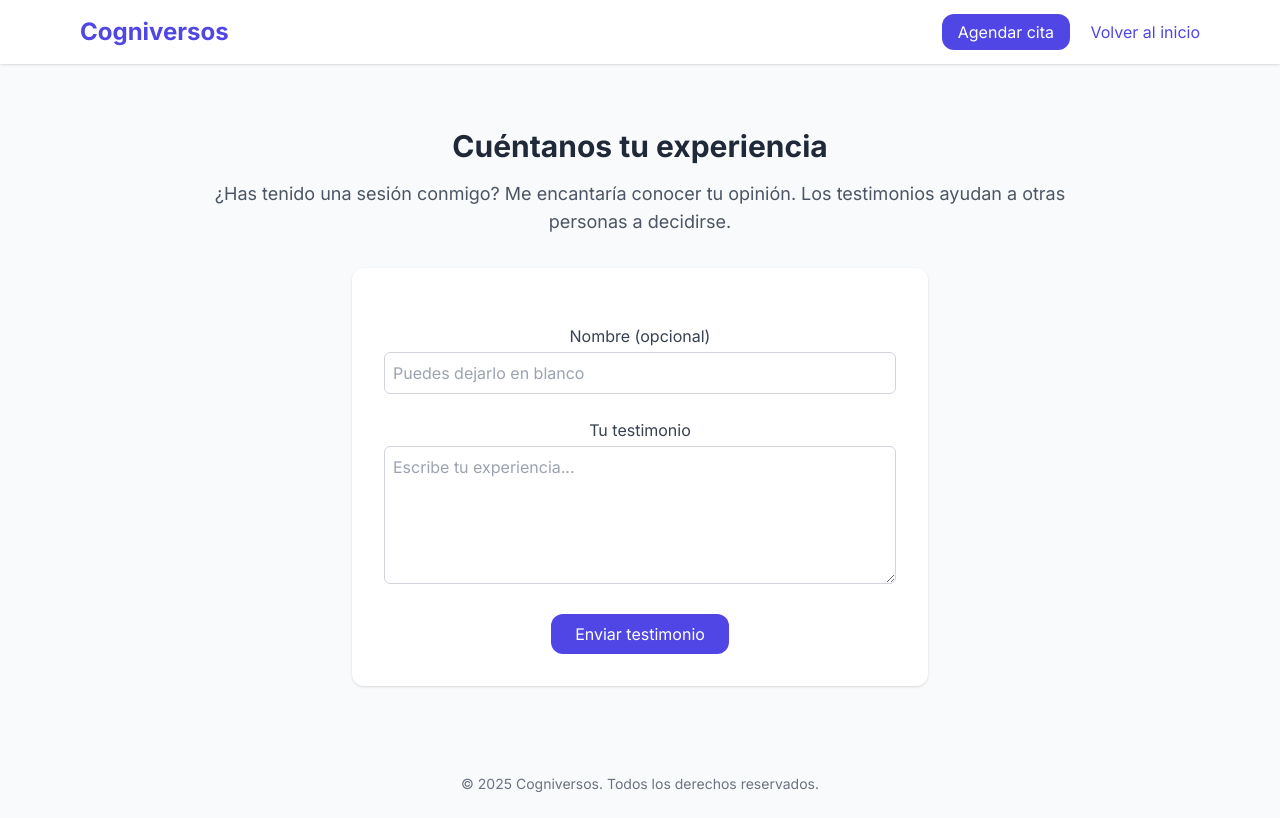
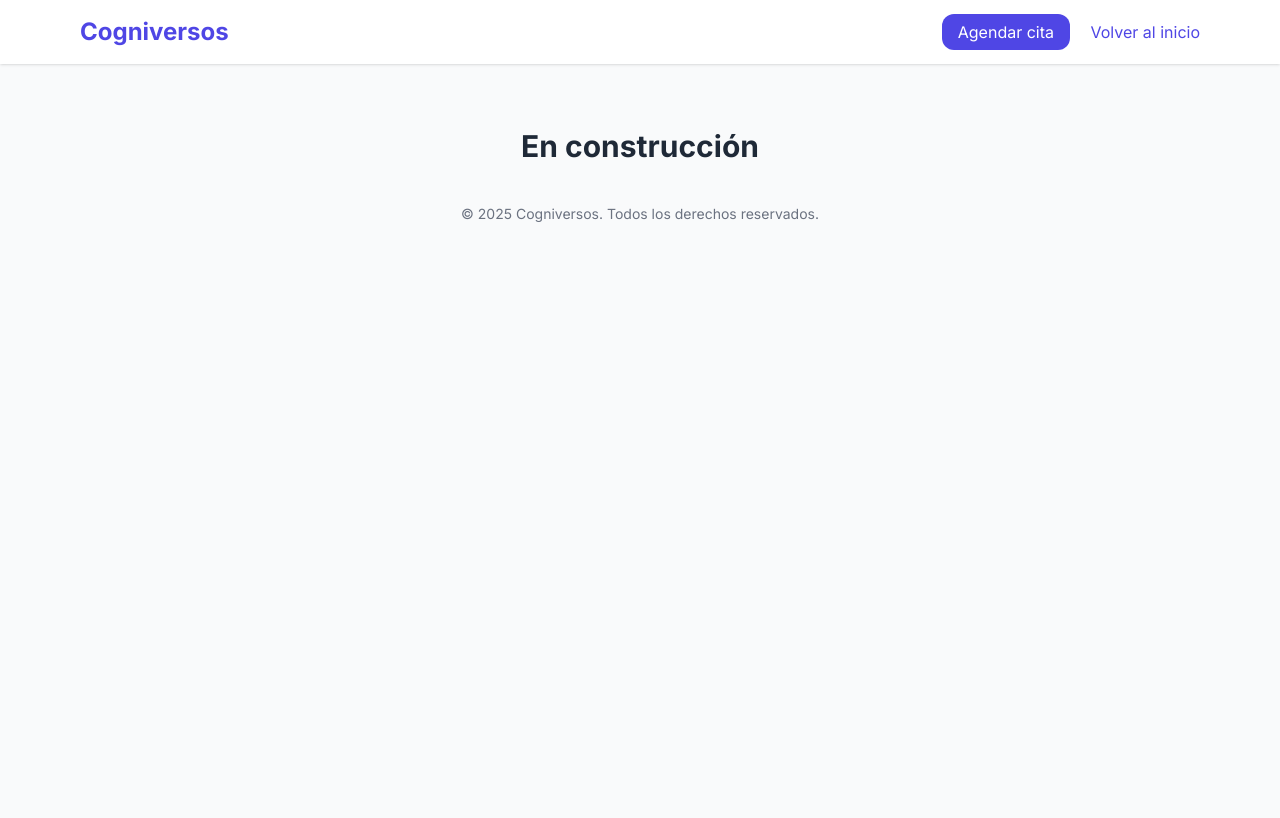
Before and after one commit to CogniversosPsicoterapia/cogniversos, a plain HTML site: page testimonios.html in a window 1280 px wide. Drawn offline with nearby package versions, Linux system fonts and the light colour scheme.

Commit message:
Add files via upload

```diff
--- a/testimonios.html
+++ b/testimonios.html
@@ -29,69 +29,9 @@
     <!-- Testimonios -->
     <section class="py-16 px-4">
       <div class="max-w-4xl mx-auto text-center">
-        <h1 class="text-3xl font-bold mb-4">Cuéntanos tu experiencia</h1>
-        <p class="text-lg text-gray-600 mb-8">
-          ¿Has tenido una sesión conmigo? Me encantaría conocer tu opinión. Los testimonios ayudan a otras personas a decidirse.
+        <h1 class="text-3xl font-bold mb-4">En construcción</h1>
         </p>
 
-        <!-- Formulario -->
-        <form
-          action="https://formsubmit.co/el/viyubu"
-          method="POST"
-          id="formTestimonio"
-          class="space-y-6 bg-white p-8 rounded-xl shadow max-w-xl mx-auto">
-
-          <!-- Campos ocultos -->
-          <input type="hidden" name="_captcha" value="false" />
-          <input type="hidden" name="_subject" value="Nuevo testimonio desde Cogniversos" />
-          <input type="hidden" name="_template" value="table" />
-          <input type="hidden" name="_next" value="https://cogniversospsicoterapia.github.io/cogniversos/testimonios.html#graciasMensaje" />
-
-          <!-- Campo nombre -->
-          <div>
-            <label class="block text-gray-700 font-medium mb-1">Nombre (opcional)</label>
-            <input
-              name="nombre"
-              type="text"
-              class="w-full border border-gray-300 rounded-md p-2"
-              placeholder="Puedes dejarlo en blanco" />
-          </div>
-
-          <!-- Campo testimonio -->
-          <div>
-            <label class="block text-gray-700 font-medium mb-1">Tu testimonio</label>
-            <textarea
-              name="mensaje"
-              required
-              rows="5"
-              class="w-full border border-gray-300 rounded-md p-2"
-              placeholder="Escribe tu experiencia..."></textarea>
-          </div>
-
-          <!-- Botón -->
-          <button
-            type="submit"
-            class="bg-indigo-600 text-white px-6 py-2 rounded-xl hover:bg-indigo-700 transition">
-            Enviar testimonio
-          </button>
-        </form>
-
-        <!-- Mensaje de agradecimiento -->
-        <div
-          id="graciasMensaje"
-          class="hidden mt-8 bg-green-100 border border-green-300 text-green-800 px-6 py-4 rounded-xl max-w-xl mx-auto text-lg">
-          ¡Gracias por tu testimonio! 💬 Será leído pronto y podría ser publicado. 😊
-        </div>
-      </div>
-    </section>
-
-    <!-- Script para mostrar mensaje si redirige con hash -->
-    <script>
-      if (window.location.hash === "#graciasMensaje") {
-        document.getElementById("graciasMensaje").classList.remove("hidden");
-        window.scrollTo({ top: 0, behavior: "smooth" });
-      }
-    </script>
 
     <!-- Footer -->
     <footer class="text-center py-6 text-sm text-gray-500">
```
